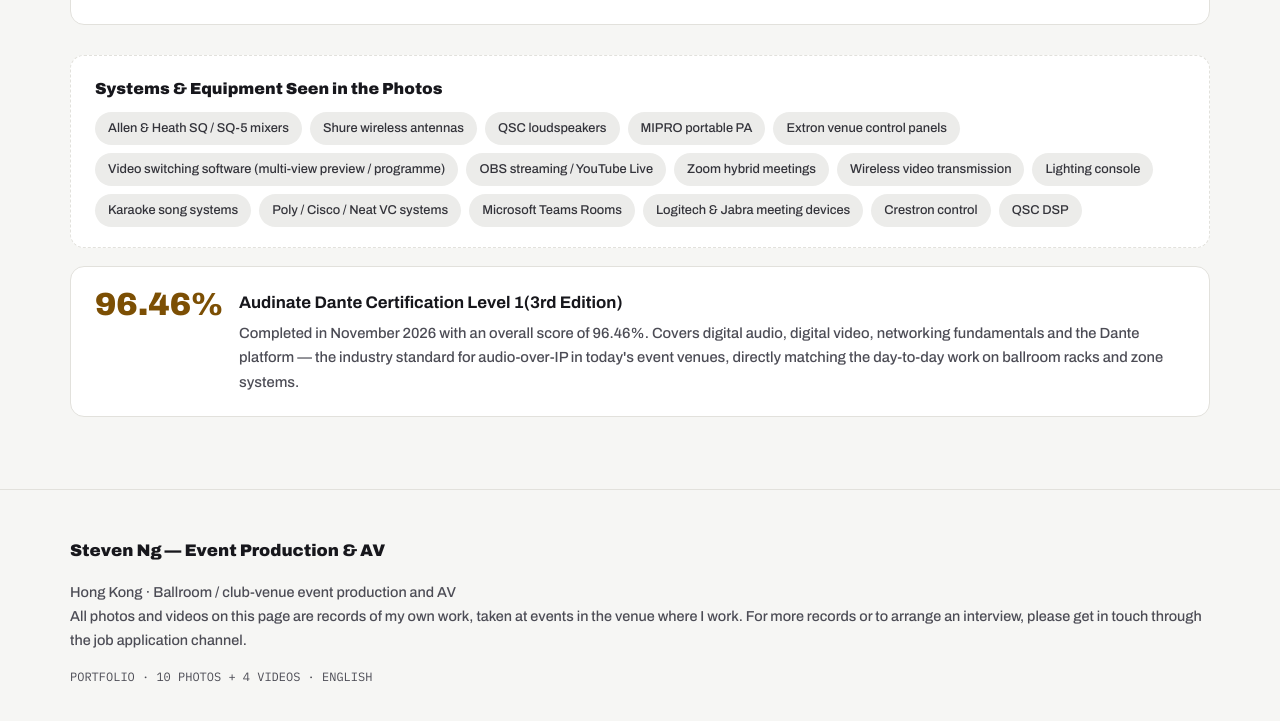
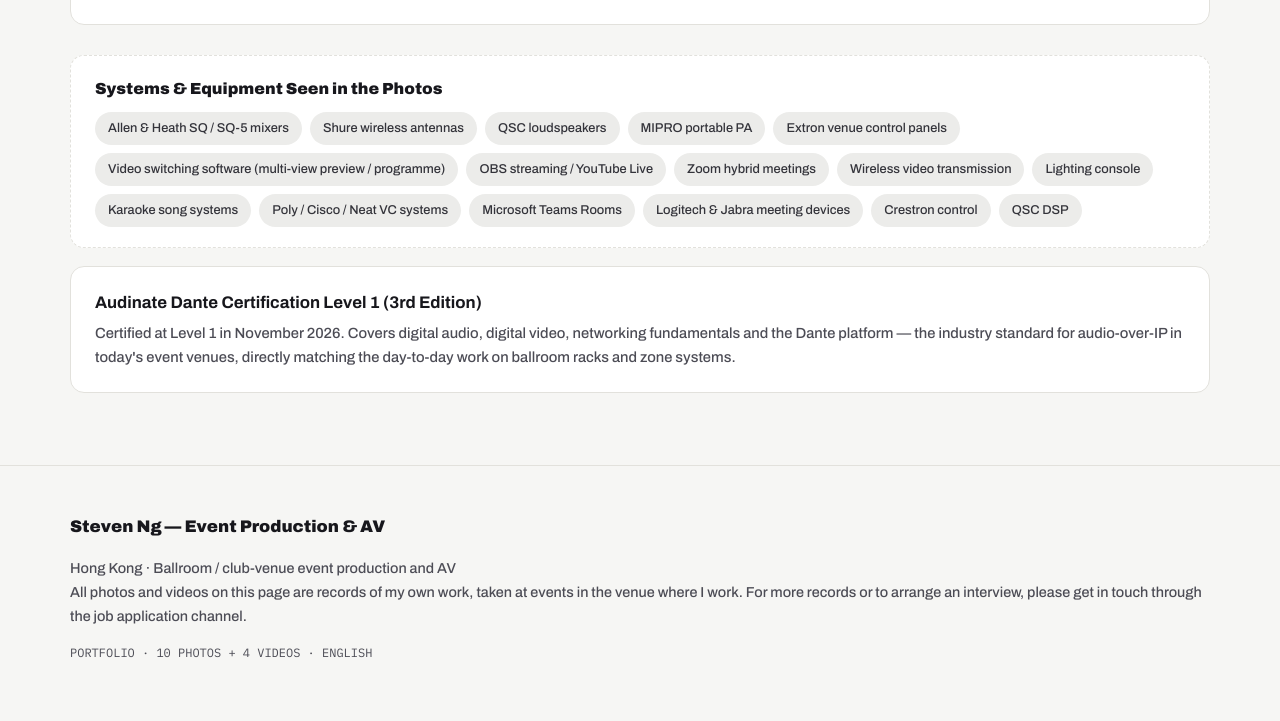
Before and after one commit to stevenng5/event-production-portfolio, a plain HTML site: page index.html in a window 1280 px wide. Shown: the part 6839-7560 px from the top of the page. Drawn offline with Linux system fonts and the light colour scheme.

Commit message:
Remove Dante Level 1 score from portfolio

```diff
--- a/index.html
+++ b/index.html
@@ -116,7 +116,6 @@
       .equip h3{margin:0 0 10px;font-size:1rem;font-weight:900}
       .equip .tags{margin-top:0}
       .cert{margin-top:18px;display:flex;gap:16px;align-items:flex-start;background:var(--card);border:1px solid var(--line);border-radius:14px;padding:22px 24px}
-      .cert .score{font-family:"Archivo",sans-serif;font-weight:900;font-size:2rem;line-height:1;color:var(--accent-ink);white-space:nowrap}
       .cert h3{margin:0 0 4px;font-size:1.05rem}
       .cert p{margin:0;color:var(--ink2);font-size:.92rem}
 
@@ -388,10 +387,9 @@
         </div>
 
         <div class="cert">
-          <div class="score">96.46%</div>
           <div>
-            <h3>Audinate Dante Certification Level 1(3rd Edition)</h3>
-            <p>Completed in November 2026 with an overall score of 96.46%. Covers digital audio, digital video, networking fundamentals and the Dante platform — the industry standard for audio-over-IP in today's event venues, directly matching the day-to-day work on ballroom racks and zone systems.</p>
+            <h3>Audinate Dante Certification Level 1 (3rd Edition)</h3>
+            <p>Certified at Level 1 in November 2026. Covers digital audio, digital video, networking fundamentals and the Dante platform — the industry standard for audio-over-IP in today's event venues, directly matching the day-to-day work on ballroom racks and zone systems.</p>
           </div>
         </div>
       </div>
```
